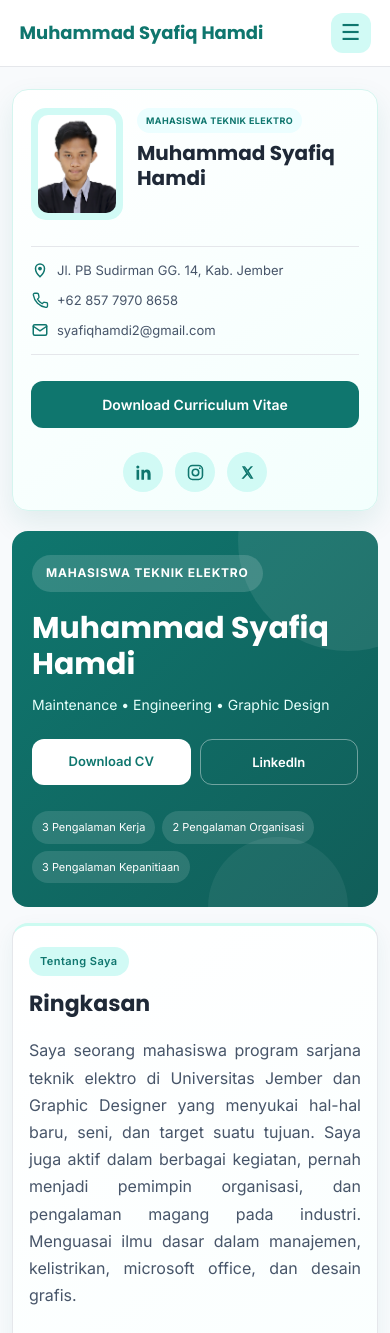
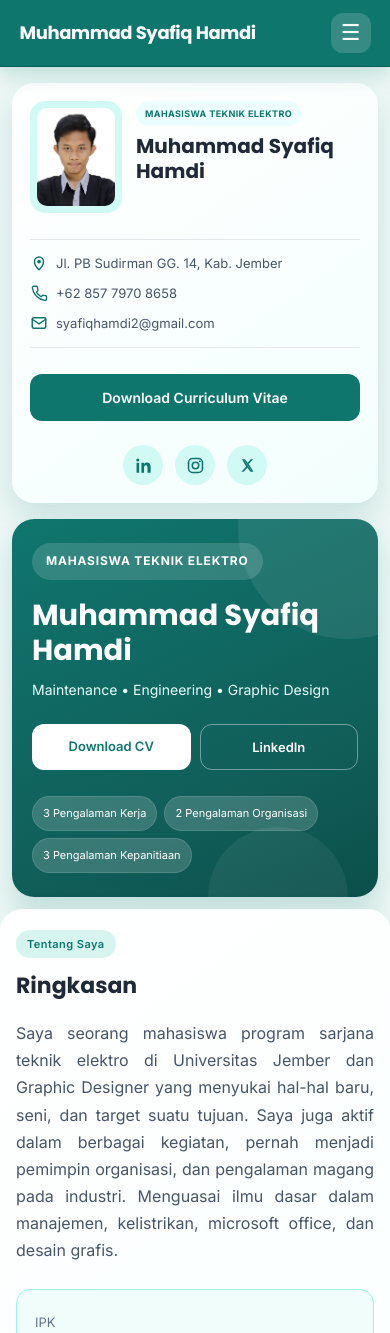
Before and after one commit to syafiqhamdi/syafiqhamdi.github.io, a website: page index.html in a window 390 px wide. Shown: the top 1333 px of the page. Drawn offline with Linux system fonts and the light colour scheme.

Commit message:
Create distinct mobile visual identity

```diff
--- a/index.html
+++ b/index.html
@@ -31,7 +31,7 @@
 
     <link rel="icon" href="assets/favicon.png">
 
-    <link rel="stylesheet" href="style.css?v=mobile-readable-cards">
+    <link rel="stylesheet" href="style.css?v=mobile-distinct-design">
 
     <!-- Font -->
     <link rel="preconnect" href="https://fonts.googleapis.com">
--- a/style.css
+++ b/style.css
@@ -2080,3 +2080,109 @@ footer{
   }
 
 }
+
+@media (max-width:600px){
+
+  body{
+    background:#EEF8F6;
+  }
+
+  .navbar{
+    background:#0F766E;
+    border-bottom-color:#0B5F59;
+    box-shadow:0 8px 20px rgba(15,118,110,.2);
+  }
+
+  .brand{
+    color:#FFFFFF;
+    letter-spacing:-.02em;
+  }
+
+  .menu-toggle{
+    background:rgba(255,255,255,.16);
+    color:#FFFFFF;
+  }
+
+  .menu{
+    background:#0F766E;
+    border-bottom:0;
+  }
+
+  .menu a{
+    color:#E6FFFB;
+  }
+
+  .menu a:hover{
+    background:rgba(255,255,255,.14);
+  }
+
+  .container{
+    width:100%;
+    margin:0;
+    gap:12px;
+  }
+
+  #profile{
+    padding:16px 12px 4px;
+  }
+
+  .profile-card{
+    border:0;
+    border-radius:22px;
+    box-shadow:0 14px 30px rgba(15,118,110,.16);
+  }
+
+  .content{
+    gap:12px;
+  }
+
+  .section{
+    border:0;
+    border-radius:22px 22px 0 0;
+    box-shadow:0 -4px 18px rgba(15,118,110,.04);
+  }
+
+  .section:not(#certificate){
+    border-top:0;
+  }
+
+  #hero{
+    padding:0 12px;
+  }
+
+  .hero-banner{
+    min-height:330px;
+    display:flex;
+    align-items:flex-end;
+    padding:24px 20px;
+    border-radius:22px;
+    background:linear-gradient(155deg, #0F766E 0%, #115E59 68%, #0B4F4A 100%);
+    box-shadow:0 14px 28px rgba(15,118,110,.2);
+  }
+
+  .hero-banner h1{
+    font-size:29px;
+  }
+
+  .hero-stat span{
+    background:rgba(255,255,255,.17);
+    border:1px solid rgba(255,255,255,.12);
+  }
+
+  .section-tag{
+    background:#D7F5EF;
+  }
+
+  .timeline-content,
+  .project-card,
+  .edu-card{
+    background:#F8FFFE;
+    box-shadow:0 5px 14px rgba(15,118,110,.05);
+  }
+
+  .certificate-card{
+    border-color:#D5F5EF;
+    box-shadow:0 10px 22px rgba(15,118,110,.1);
+  }
+
+}
```
